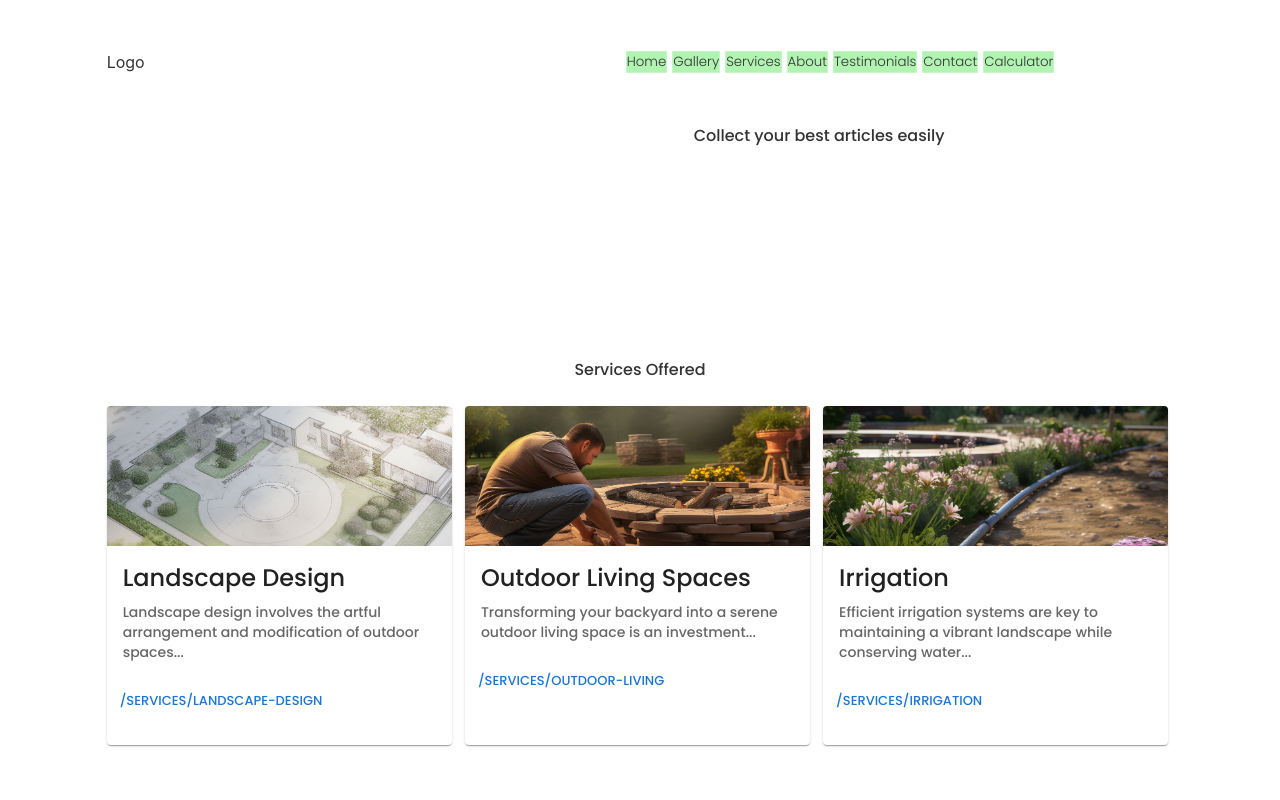
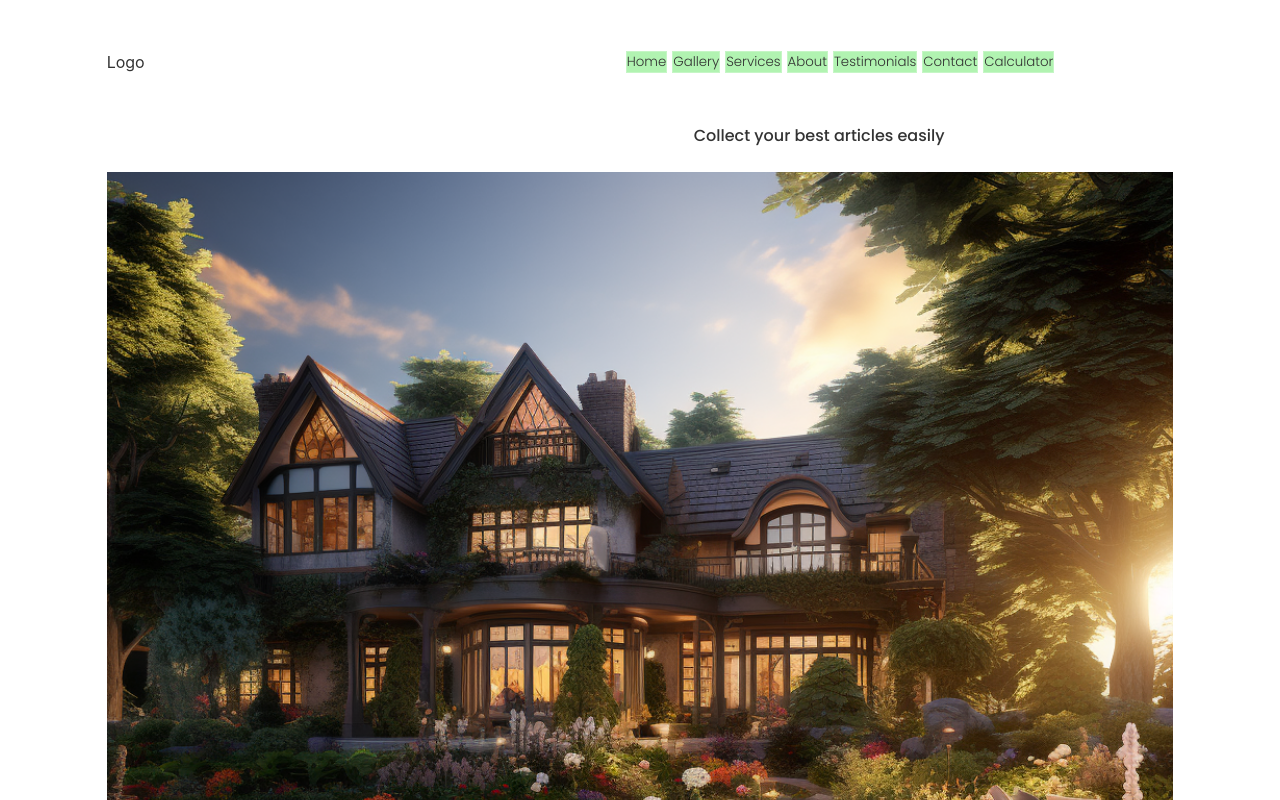
Before and after one commit to johnlundy94/landscape, a React (Create React App) app: page / in a window 1280 px wide. Shown: the top 800 px of the page. Built offline with nearby package versions, Linux system fonts and the light colour scheme.

Commit message:
Updating grid for carousel

```diff
--- a/src/components/Hero.js
+++ b/src/components/Hero.js
@@ -1,9 +1,21 @@
 import "../styles/Hero.css";
+import landscape1 from "../assets/landscape1.png";
+import landscape2 from "../assets/landscape2.png";
+import landscape3 from "../assets/landscape3.png";
+import landscape4 from "../assets/landscape4.png";
+import landscape5 from "../assets/landscape5.png";
 
 function Hero() {
   return (
     <div className="hero-container">
       <h1 className="text-span-2">Collect your best articles easily</h1>
+      <div className="slider">
+        <img src={landscape1} alt="First" className="image-one" />
+        <img src={landscape2} alt="Second" className="image-two" />
+        <img src={landscape3} alt="Third" className="image-three" />
+        <img src={landscape4} alt="Fourth" className="image-four" />
+        <img src={landscape5} alt="Fifth" className="image-five" />
+      </div>
     </div>
   );
 }
--- a/src/styles/Hero.css
+++ b/src/styles/Hero.css
@@ -2,12 +2,21 @@
     display: grid;
     gap: .5rem;
     grid-template-columns: repeat(3, 1fr);
-    grid-template-rows: repeat(6, 1fr);
+    grid-template-rows: 40px 1fr;
     grid-column: 2 / span 10;
     max-width: 100vw;
   }
 
+  .slider{
+    grid-column: span 3;
+  }
+
   .text-span-2 {
     text-align: center;
-    grid-column: 2 / 4;
+    grid-column: 2 / span 2;
   }
+
+  .image-one, .image-two, .image-three, .image-four, .image-five {
+    width: 100%;
+    height: auto;
+  }
```
